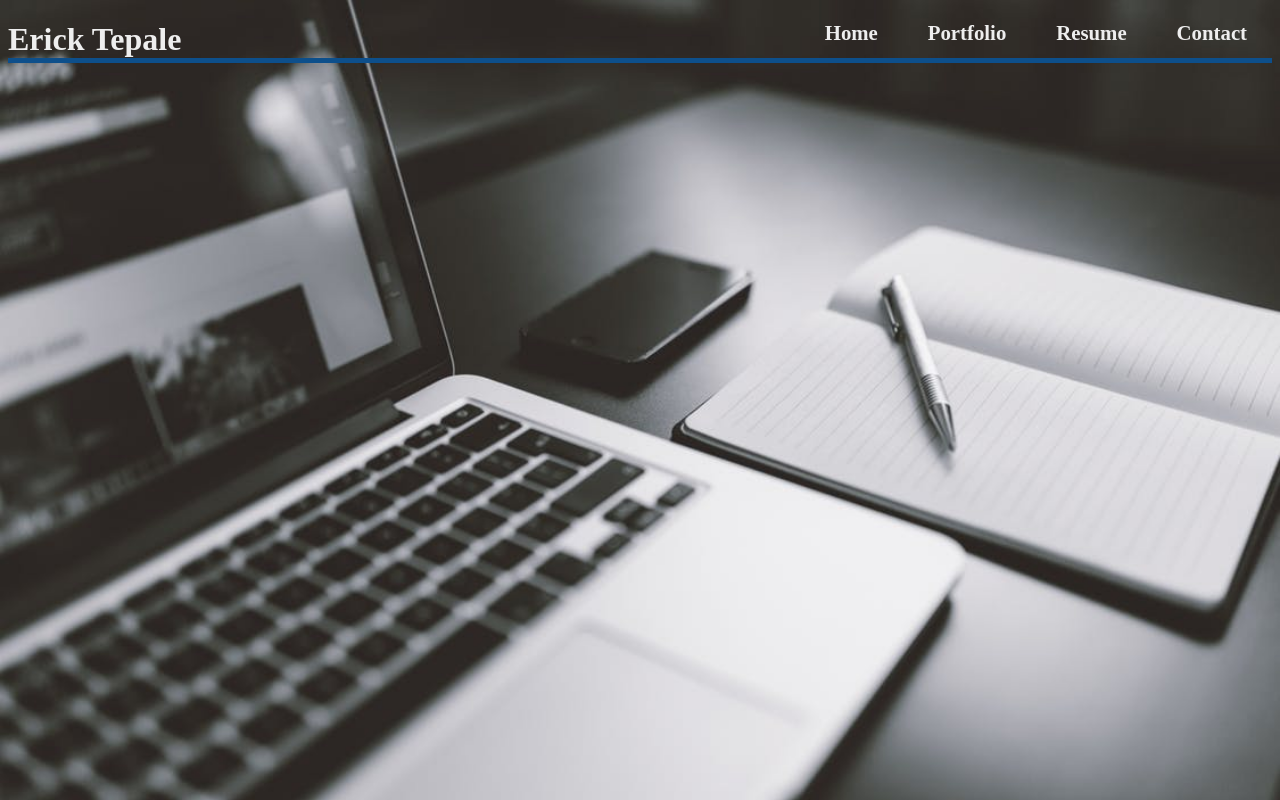
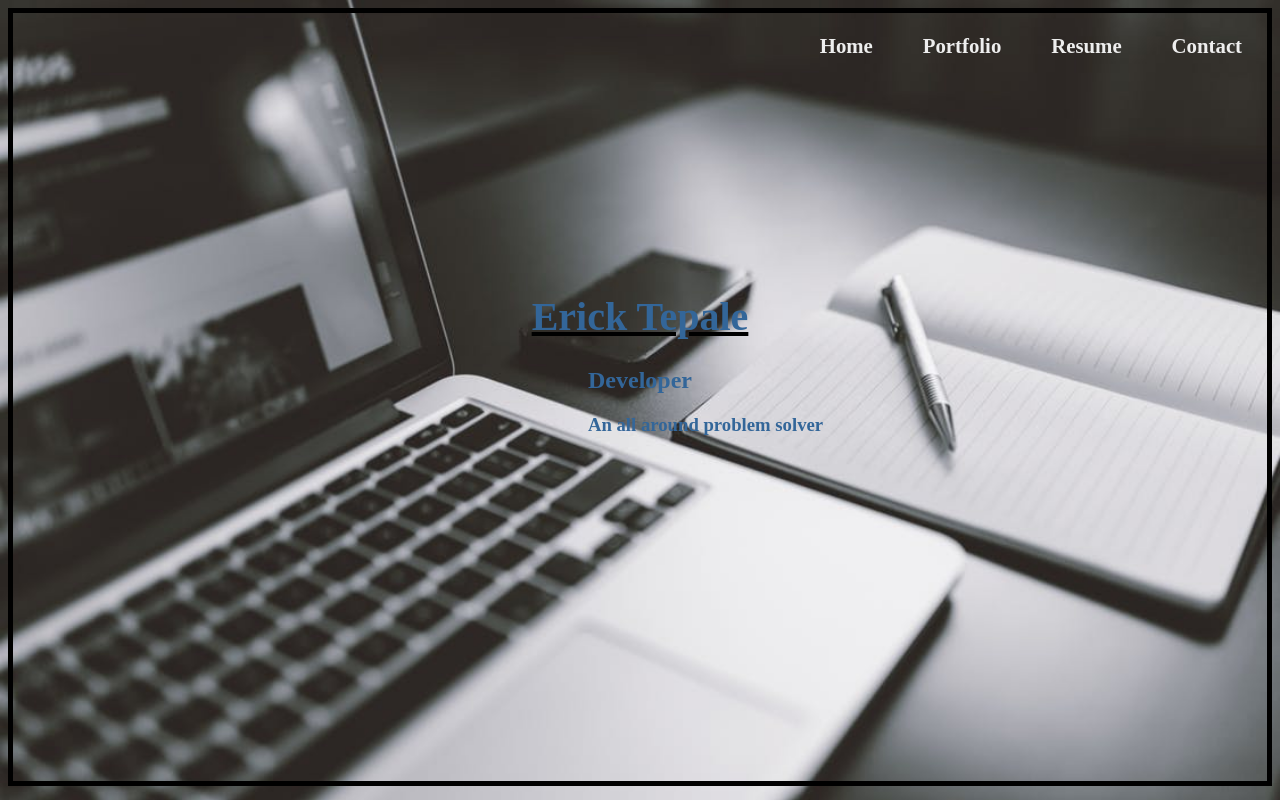
Before and after one commit to epic-erick/resumeSite, a plain HTML site: page index.html in a window 1280 px wide. Drawn offline with Linux system fonts and the light colour scheme.

Commit message:
added few content: changed font color scheme -- still needs work expanded border around the viewport

```diff
--- a/index.html
+++ b/index.html
@@ -26,6 +26,8 @@
 
       <header>
         <h1 id="highlight">Erick Tepale</h1>
+				<h2>Developer</h2>
+				<h3>An all around problem solver</h3>
       </header>
 
 			<main>
--- a/insane.css
+++ b/insane.css
@@ -1,4 +1,6 @@
 body{
+  overflow: hidden;
+  display: flex;
   background-image: url(images/greyComp2.jpg);
   background-repeat: no-repeat;
   background-size: cover;
@@ -7,7 +9,9 @@ body{
 }
 
 nav {
-  text-align: right;
+  display: flex;
+  justify-content: flex-end; /* moves to the right */
+  /*text-align: right;*/
   font-weight: bold;
   font-size: 1.3em;
 }
@@ -44,14 +48,44 @@ nav a:hover {
    */
 }
 
+h1, h2, h3 {
+  display: flex;
+  color: #336699;
+  justify-content: center;
+}
+
 h1 {
-  color: #eeeeee;
+  text-decoration: underline;
+  text-decoration-color: #000000;
+  padding-top: 15%;
+  font-size: 2.5em;
+}
+
+h2 {
+
+}
+
+h3{
+  text-indent: 7em;
 }
 
 header {
 
 }
 
+footer {
+  }
+
 #highlight{
-  border-bottom: solid 5px #0D4F8B;
+  /*border-bottom: solid 5px #0D4F8B;*/
 }
+
+#wrapper {
+  border: 5px solid #000000;
+  display: flex;
+  flex-direction: column;
+  height: 96vh; /* viewport height */
+  width: 100%;
+  align-items: stretch;
+
+}
```
